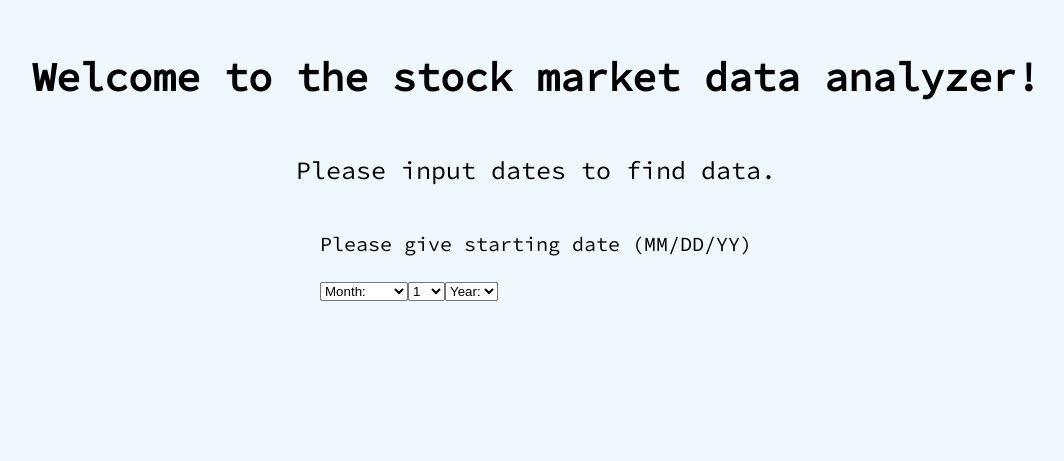
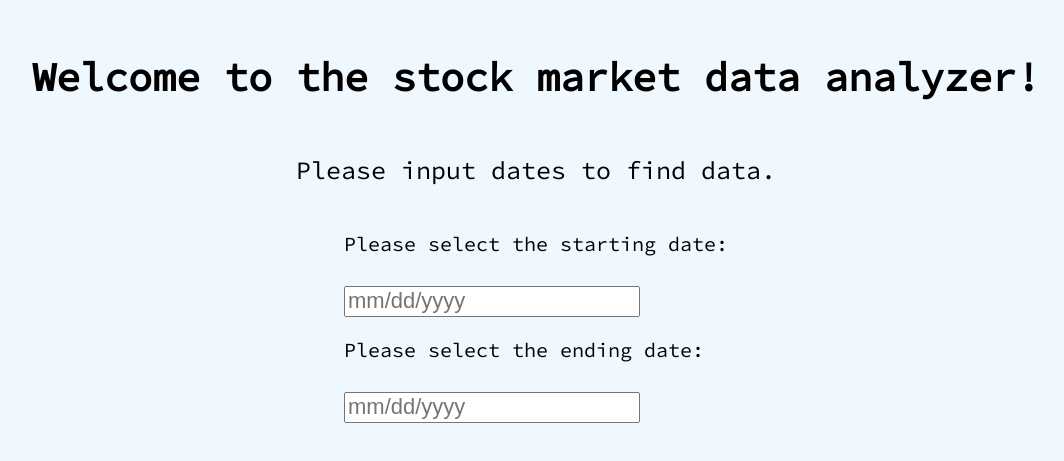
Before and after one commit to wuocci/stocks-analyzer, a React (Create React App) app: page / in a window 1280 px wide. Shown: the part 175-636 px from the top of the page, without its empty margins (104-1168 px from the left). Built offline with nearby package versions, Linux system fonts and the light colour scheme.

Commit message:
No progress, pushing for the other computer.

```diff
--- a/src/App.css
+++ b/src/App.css
@@ -31,13 +31,13 @@ body{
     justify-content: center;
     align-items: center;
     font-size: 20px;
-    width: 100%;
 }
 
 input[type=text]{
+    flex-direction: column;
     justify-content: center;
     align-content:center;
     margin-top: 10px;
     height: 25px;
-    font-size: 28px;
+    font-size: 22px;
   }
--- a/src/components/InputFields.js
+++ b/src/components/InputFields.js
@@ -1,81 +1,53 @@
 import React, { useState } from "react";
+import DatePicker from "react-datepicker";
+import "react-datepicker/dist/react-datepicker.css";
+import moment from 'moment';
+import {parseISO} from 'date-fns'
+
 
 function InputFields() {
-    const [startingDate, setDate] = useState([]);
-    const [endingDate, setEndDate] = useState([]);
+    //Create states for the dates.
+    const [startingDate, setDate] = useState(new Date());
+    const [endingDate, setEndDate] = useState(new Date());
 
-    /*
-    * Let's check the given values in the arrow functions the below
-    * and set the states correctly.
-    */
+    const handleInput = (event) =>  {
+        setDate(moment(event).format('L'));
+        console.log(startingDate)
 
-    const handleInput = event => {
-        startingDate.push(event.target.value);
     }
 
-    const handleInput2 = event => {
-        setEndDate(event.target.value);
+
+    const handleInput2 = (event) =>  {
+        setEndDate(moment(event).format('L'));
+        console.log(endingDate);
     }
+
+
 
     return(
         <div>
             <form className="dates">
-            <p>Please give starting date (MM/DD/YY) </p>
-            <label className="startDate">
-                <select className="month" onChange={handleInput}>
-                    <option value="0">Month:</option>
-                    <option value="1">January</option>
-                    <option value="2">February</option>
-                    <option value="3">March</option>
-                    <option value="4">April</option>
-                    <option value="5">May</option>
-                    <option value="6">June</option>
-                    <option value="7">July</option>
-                    <option value="8">August</option>
-                    <option value="9">September</option>
-                    <option value="10">October</option>
-                    <option value="11">November</option>
-                    <option value="12">December</option>
-                </select>
-                <select className="day" onChange={handleInput}>
-                    <option value="01">1</option>
-                    <option value="02">2</option>
-                    <option value="03">3</option>
-                    <option value="04">4</option>
-                    <option value="05">5</option>
-                    <option value="06">6</option>
-                    <option value="07">7</option>
-                    <option value="08">8</option>
-                    <option value="09">9</option>
-                    <option value="10">10</option>
-                    <option value="11">11</option>
-                    <option value="12">12</option>
-                    <option value="13">13</option>
-                    <option value="14">14</option>
-                    <option value="15">15</option>
-                    <option value="16">16</option>
-                    <option value="17">17</option>
-                    <option value="18">18</option>
-                    <option value="19">19</option>
-                    <option value="20">20</option>
-                    <option value="21">21</option>
-                    <option value="22">22</option>
-                    <option value="23">23</option>
-                    <option value="24">24</option>
-                    <option value="25">25</option>
-                    <option value="26">26</option>
-                    <option value="27">27</option>
-                    <option value="28">28</option>
-                    <option value="29">29</option>
-                    <option value="30">30</option>
-                    <option value="31">31</option>
-                </select>
-                <select className="day" onChange={handleInput}>
-                    <option value="0">Year:</option>
-                    <option value="1">2020</option>
-                    <option value="2">2021</option>
-                </select>
-            </label>
+            <p>Please select the starting date: </p>
+            <DatePicker
+                placeholderText={"mm/dd/yyyy"}
+                selectsStart
+                dateFormat="MM/dd/yyyy"
+                minDate={new Date(2020, 0, 21)}
+                maxDate={new Date(2021, 0, 20)}
+                endDate={endingDate} // add the endDate to your startDate DatePicker now that it is defined
+                onChange={handleInput}
+            />
+             <p>Please select the ending date: </p>
+            <DatePicker
+                placeholderText={"mm/dd/yyyy"}
+                selectsEnd
+                dateFormat="MM/dd/yyyy"
+                startDate={parseISO(startingDate)}
+                endDate={endingDate}
+                minDate={parseISO(startingDate)}
+                maxDate={new Date(2021, 0, 20)}
+                onChange={handleInput2}
+            />
             </form>
         </div>
     )
```
Also changed, not shown: package.json (+9 -0 lines), 1 other file (tests, documents, lock files or other folders).
